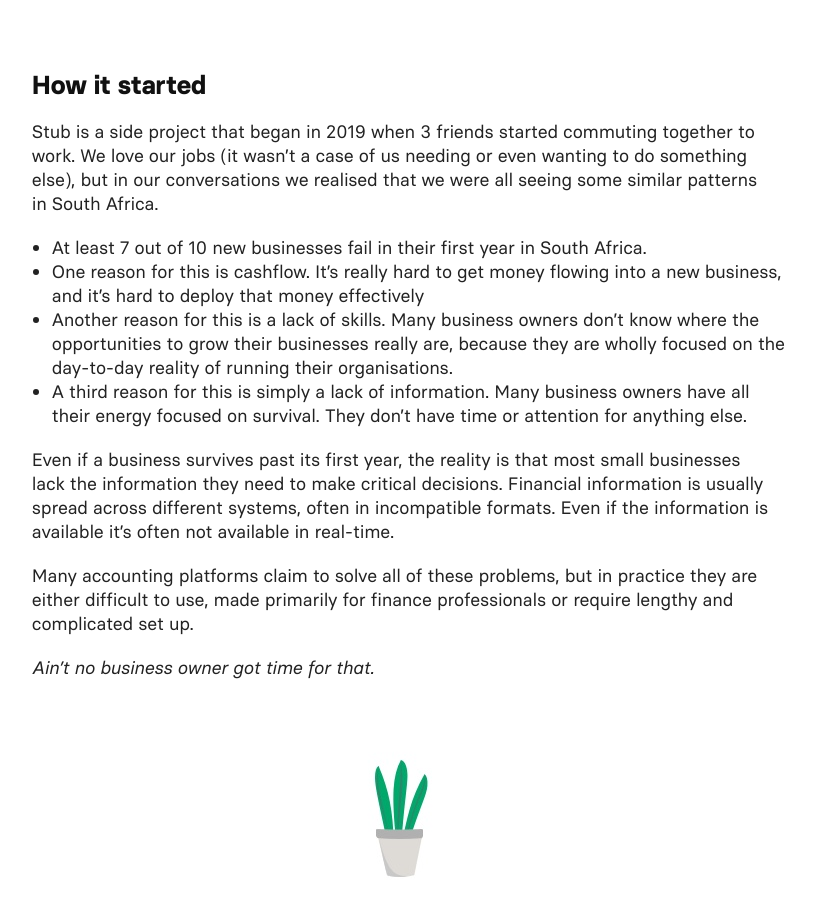
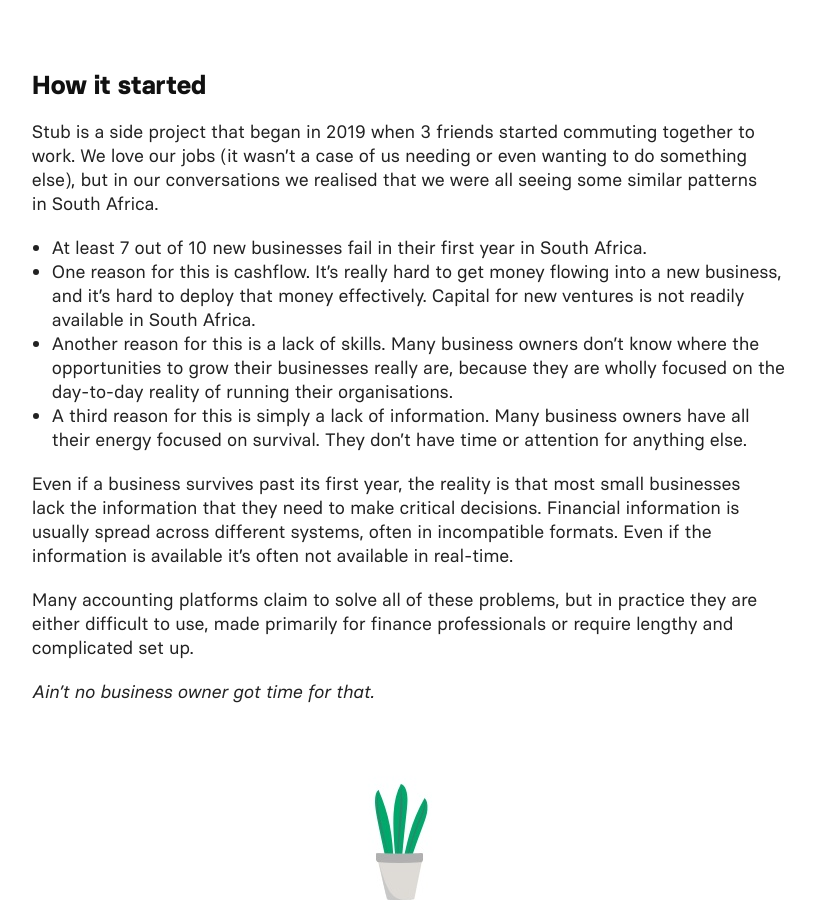
Before and after one commit to stuartwiener/stuartwiener.github.io, a Jekyll site: the page built from stub.html, in a window 1280 px wide and 900 px high, scrolled down 978 px. Shown: the whole window, without its empty margins (173-988 px from the left). Built offline with Jekyll 4.4.1, drawn with Linux system fonts in a browser that asks for light colours.

Commit message:
polishing

```diff
--- a/stub.html
+++ b/stub.html
@@ -25,12 +25,12 @@
 
     <ul>
         <li>At least 7 out of 10 new businesses fail in their first year in South Africa.</li>
-        <li>One reason for this is cashflow. It’s really hard to get money flowing into a new business, and it’s hard to deploy that money effectively</li>
+        <li>One reason for this is cashflow. It’s really hard to get money flowing into a new business, and it’s hard to deploy that money effectively. Capital for new ventures is not readily available in South Africa.</li>
         <li>Another reason for this is a lack of skills. Many business owners don’t know where the opportunities to grow their businesses really are, because they are wholly focused on the day-to-day reality of running their organisations.</li>
         <li>A third reason for this is simply a lack of information. Many business owners have all their energy focused on survival. They don’t have time or attention for anything else.</li>
     </ul>
 
-    <p>Even if a business survives past its first year, the reality is that most small businesses lack the information they need to make critical decisions. Financial information is usually spread across different systems, often in incompatible formats. Even if the information is available it’s often not available in real-time.</p>
+    <p>Even if a business survives past its first year, the reality is that most small businesses lack the information that they need to make critical decisions. Financial information is usually spread across different systems, often in incompatible formats. Even if the information is available it’s often not available in real-time.</p>
 
     <p>Many accounting platforms claim to solve all of these problems, but in practice they are either difficult to use, made primarily for finance professionals or require lengthy and complicated set up.</p>
 
```
